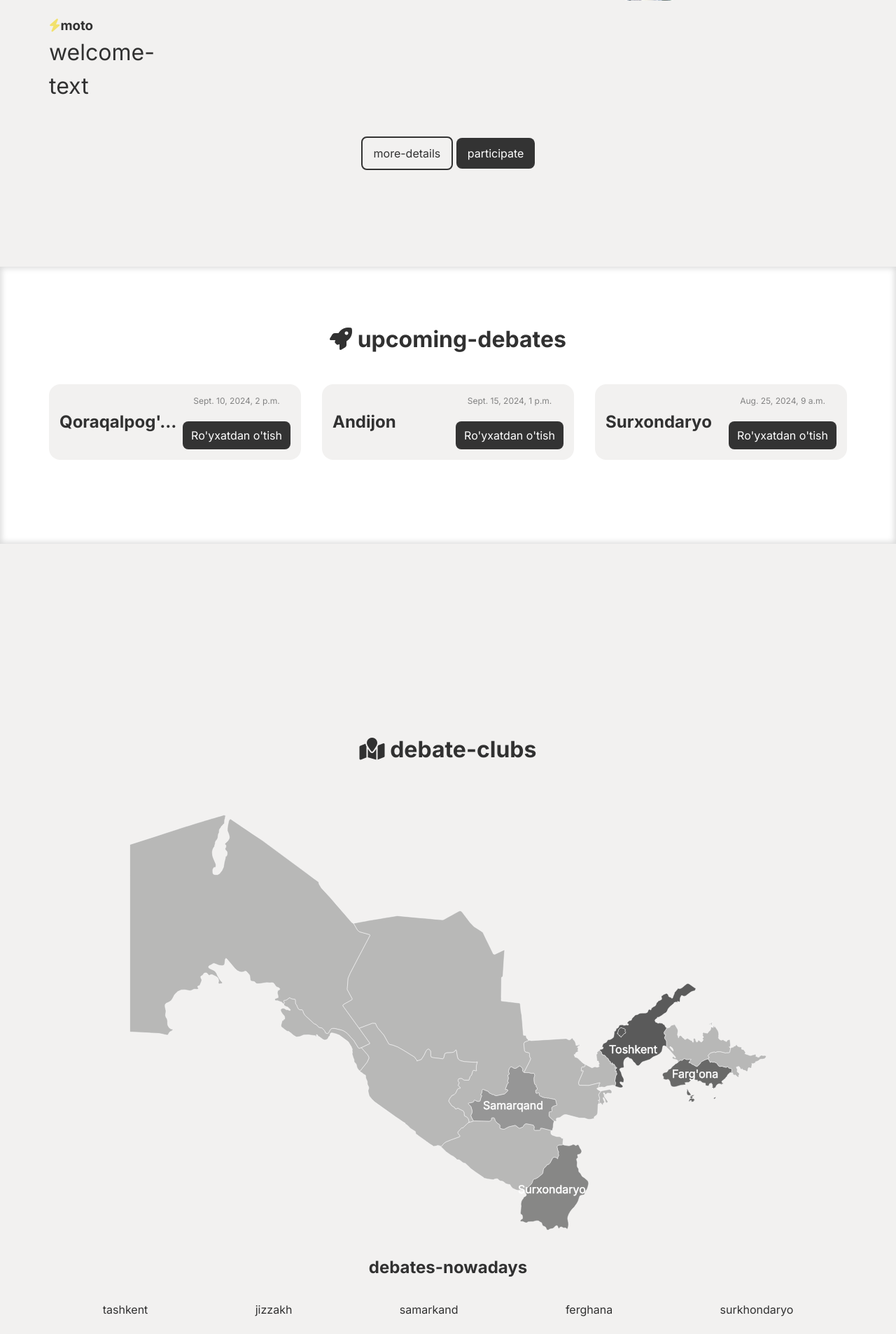
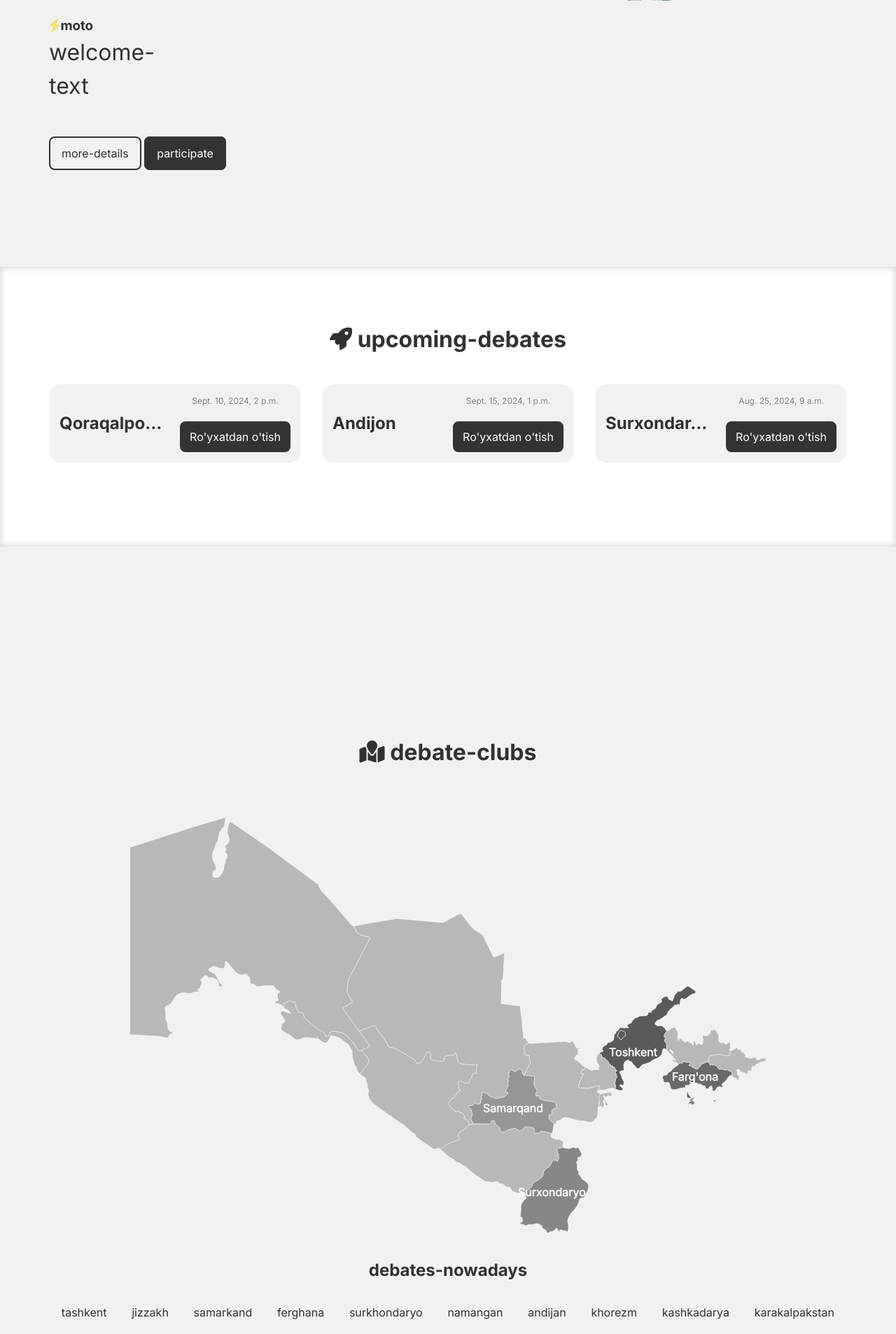
Before and after one commit to otabeknarz/ibratdebate, a Django app: template templates/home.html in a window 1280 px wide. Shown: the part 504-2410 px from the top of the page at 70% size. Run offline with Django 5.2, Linux system fonts and the light colour scheme; the template is opened without the code that fills it: values that come from a table or form of the project are taken from there, others are empty; data comes from the database, SQL or seed files in the repository; parts of the project's set-up code (start-up, migrations or seed data) failed here and were passed over; some libraries are stand-ins or nearby versions.

Commit message:
some changes in styles

```diff
--- a/static/css/base/base.css
+++ b/static/css/base/base.css
@@ -86,7 +86,7 @@
 
 button.primary,
 a.primary {
-  border: none;
+  border: 2px solid #333;
  /*background: hsla(19, 99%, 43%, 1);*/
 
   background-color: #333;
--- a/static/css/home.css
+++ b/static/css/home.css
@@ -29,7 +29,6 @@
 /* Participate button */
 
 a.participate.primary {
-  text-align: center;
   font-size: 1.25rem;
 }
 
@@ -203,11 +202,13 @@
 .map ul {
   display: flex;
   width: 100%;
+  flex-wrap: wrap;
   justify-content: space-around;
 }
 
 .map ul li {
   display: inline-block;
+  margin-bottom: 20px;
 }
 
 /* End Map section */
--- a/templates/home.html
+++ b/templates/home.html
@@ -26,9 +26,9 @@
     <!-- End Welcome section -->
 
     <!-- Participate button -->
-    <div class="participate" style="text-align: center;">
+    <div class="participate">
       <a href="{% url 'core:purpose' %}" target="_blank" class="secondary">{% trans "more-details" %}</a>
-      <a href="https://t.me/ibratdebate_bot" class="primary">{% trans "participate" %}</a>
+      <a href="https://t.me/ibratdebate_bot" target="_blank" class="primary">{% trans "participate" %}</a>
     </div>
     <!-- End Participate button -->
 
@@ -44,7 +44,7 @@
               <div class="upcoming-debate-card">
                   <div class="info">
                       <div class="location">
-                          <h2>{{ upcoming_debate.location|truncatechars:12 }}</h2>
+                          <h2>{{ upcoming_debate.location|truncatechars:10 }}</h2>
                       </div>
                   </div>
                   <div class="more-info">
@@ -176,6 +176,11 @@
         <li>{% trans "samarkand" %}</li>
         <li>{% trans "ferghana" %}</li>
         <li>{% trans "surkhondaryo" %}</li>
+        <li>{% trans "namangan" %}</li>
+        <li>{% trans "andijan" %}</li>
+        <li>{% trans "khorezm" %}</li>
+        <li>{% trans "kashkadarya" %}</li>
+        <li>{% trans "karakalpakstan" %}</li>
       </ul>
     </div>
     <!-- End Map section -->
```
Also changed, not shown: locale/en/LC_MESSAGES/django.po, locale/uz/LC_MESSAGES/django.po, 3 other files.
